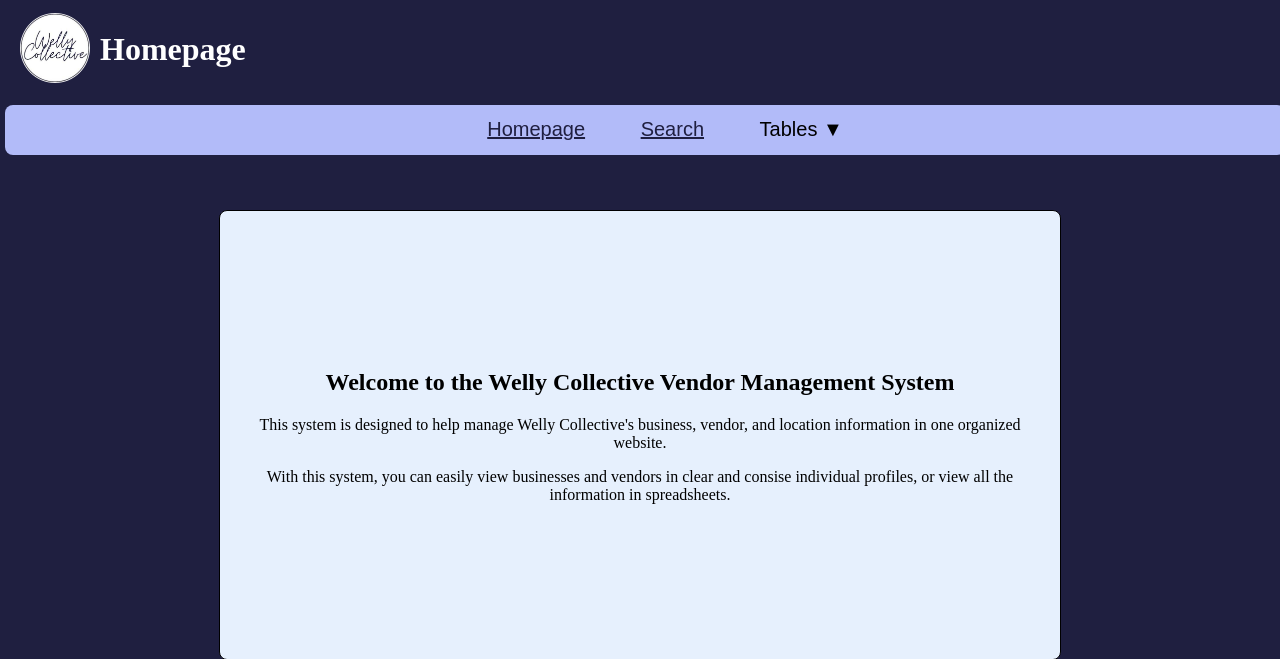
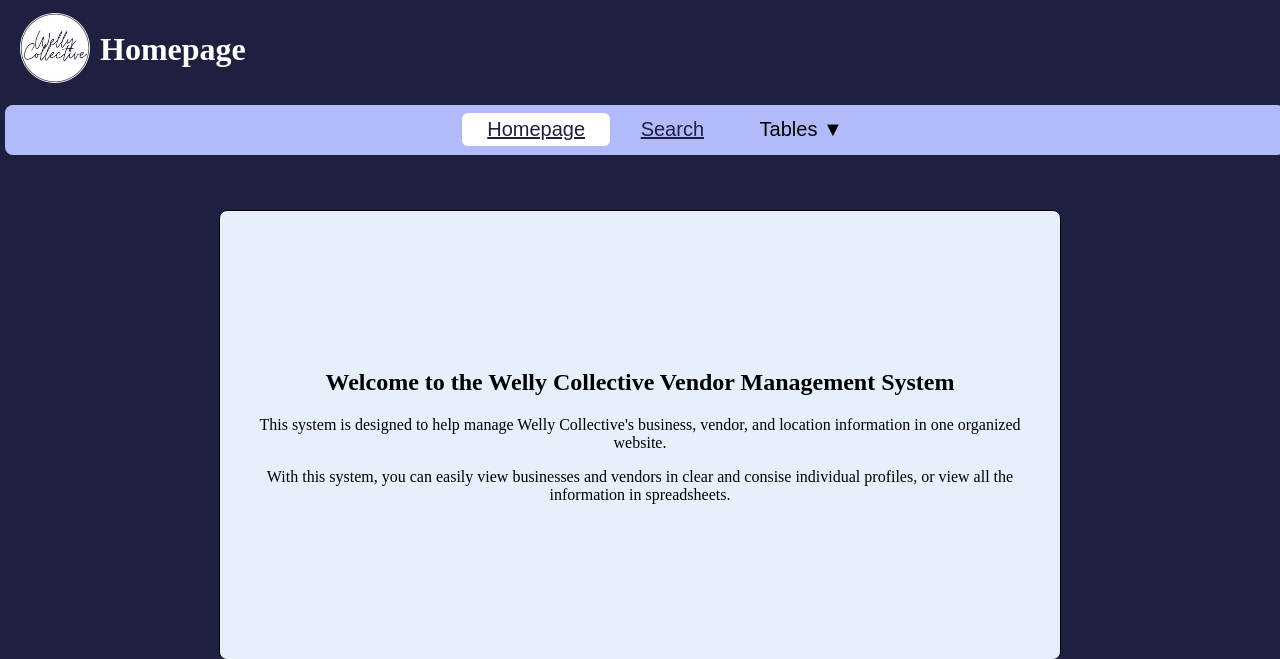
Before and after one commit to thomasem1369/12CSP_Flask, a Flask app: page / in a window 1280 px wide. Shown: the top 659 px of the page. Run offline with Flask 3, Linux system fonts and the light colour scheme.

Commit message:
Highlighting links

```diff
--- a/static/css/style.css
+++ b/static/css/style.css
@@ -106,6 +106,11 @@ a, a:visited {
 a:hover {
     color: #1f1f40;
     text-decoration: none;
+}
+
+.nav_class li.active {
+    background-color: #ffffff;
+    border-radius: 6px;
 }
 
 /* Homepage Section Styles */
--- a/templates/business_table.html
+++ b/templates/business_table.html
@@ -34,7 +34,7 @@
                 <a href="/search">Search</a>
             </li>
             <!-- Tables dropdown menu -->
-            <li>
+            <li class="active">
                 Tables
                 <span class = "arrow">&#9660;</span>
                 <!-- Sub-menu for tables -->
--- a/templates/index.html
+++ b/templates/index.html
@@ -30,7 +30,7 @@
     <nav class="nav_class">
         <ul>
             <!-- Link to homepage -->
-            <li>
+            <li class="active">
                 <a href="/">Homepage</a>
             </li>
             <!-- Link to search page -->
--- a/templates/information_profile.html
+++ b/templates/information_profile.html
@@ -26,15 +26,15 @@
     <nav class="nav_class">
         <ul>
             <!-- Link to homepage -->
-            <li>
+            <li class=>
                 <a href="/">Homepage</a>
             </li>
             <!-- Link to search page -->
-            <li>
+            <li class=>
                 <a href="/search">Search</a>
             </li>
             <!-- Tables dropdown menu -->
-            <li>
+            <li class=>
                 Tables
                 <span class = "arrow">&#9660;</span>
                 <!-- Sub-menu for tables -->
--- a/templates/locations_table.html
+++ b/templates/locations_table.html
@@ -34,7 +34,7 @@
                 <a href="/search">Search</a>
             </li>
             <!-- Tables dropdown menu -->
-            <li>
+            <li class="active">
                 Tables
                 <span class = "arrow">&#9660;</span>
                 <!-- Sub-menu for tables -->
--- a/templates/search.html
+++ b/templates/search.html
@@ -34,7 +34,7 @@
                 <a href="/">Homepage</a>
             </li>
             <!-- Link to search page -->
-            <li>
+            <li class="active">
                 <a href="/search">Search</a>
             </li>
             <!-- Tables dropdown menu -->
```
